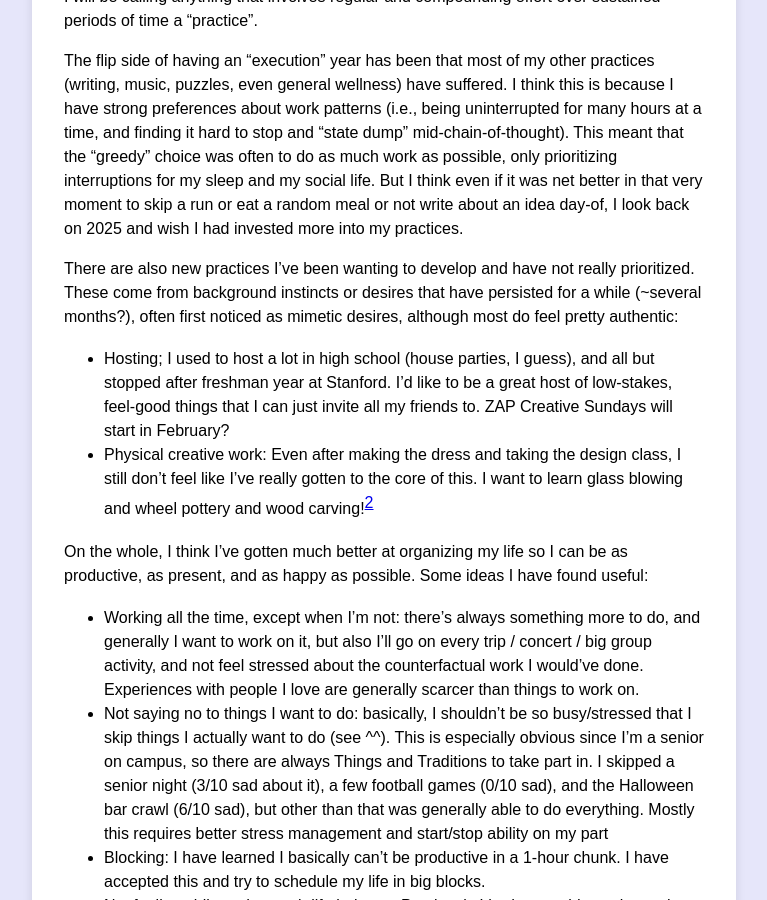
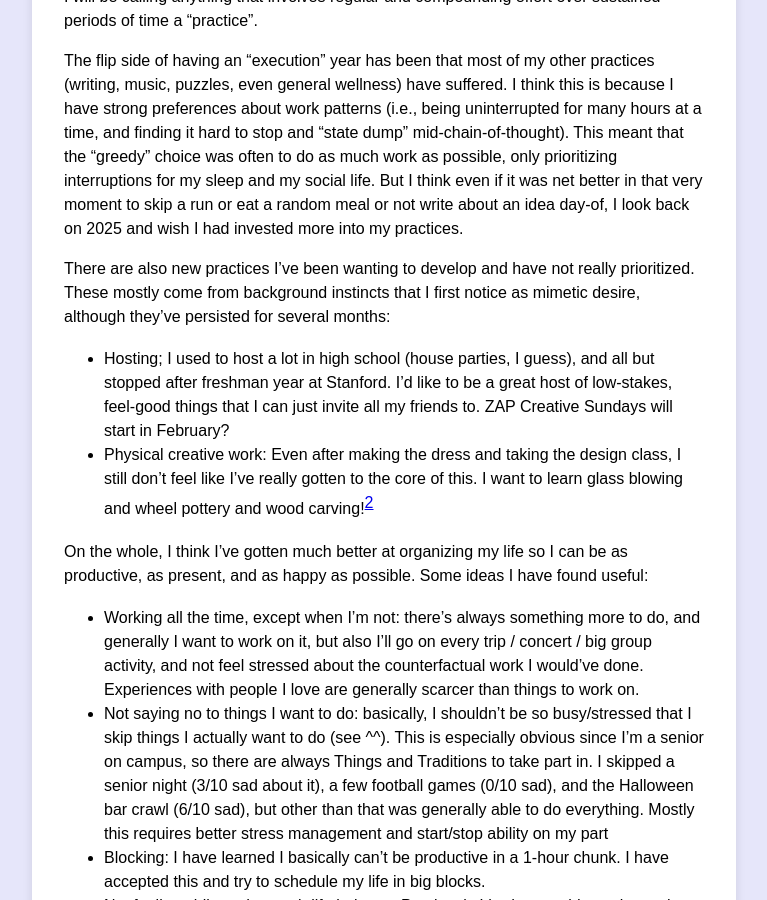
Before and after one commit to Christine8888/christine8888.github.io, a Jekyll site: the page built from _all_posts/_published/2025-12-25-2025-reflections.md, in a window 1280 px wide and 900 px high, scrolled down 1370 px. Shown: the whole window, without its empty margins (256-1023 px from the left). Built offline with Jekyll 4.4.1, drawn with Linux system fonts in a browser that asks for light colours.

Commit message:
more fixes

```diff
--- a/_all_posts/_published/2025-12-25-2025-reflections.md
+++ b/_all_posts/_published/2025-12-25-2025-reflections.md
@@ -21,7 +21,7 @@ I will be calling anything that involves regular and compounding effort over sus
 
 The flip side of having an "execution" year has been that most of my other practices (writing, music, puzzles, even general wellness) have suffered. I think this is because I have strong preferences about work patterns (i.e., being uninterrupted for many hours at a time, and finding it hard to stop and "state dump" mid-chain-of-thought). This meant that the "greedy" choice was often to do as much work as possible, only prioritizing interruptions for my sleep and my social life. But I think even if it was net better in that very moment to skip a run or eat a random meal or not write about an idea day-of, I look back on 2025 and wish I had invested more into my practices.
 
-There are also new practices I've been wanting to develop and have not really prioritized. These come from background instincts or desires that have persisted for a while (~several months?), often first noticed as mimetic desires, although most do feel pretty authentic:
+There are also new practices I've been wanting to develop and have not really prioritized. These mostly come from background instincts that I first notice as mimetic desire, although they've persisted for several months:
 - Hosting; I used to host a lot in high school (house parties, I guess), and all but stopped after freshman year at Stanford. I'd like to be a great host of low-stakes, feel-good things that I can just invite all my friends to. ZAP Creative Sundays will start in February?
 - Physical creative work: Even after making the dress and taking the design class, I still don't feel like I've really gotten to the core of this. I want to learn glass blowing and wheel pottery and wood carving![^coffee]
 
```
